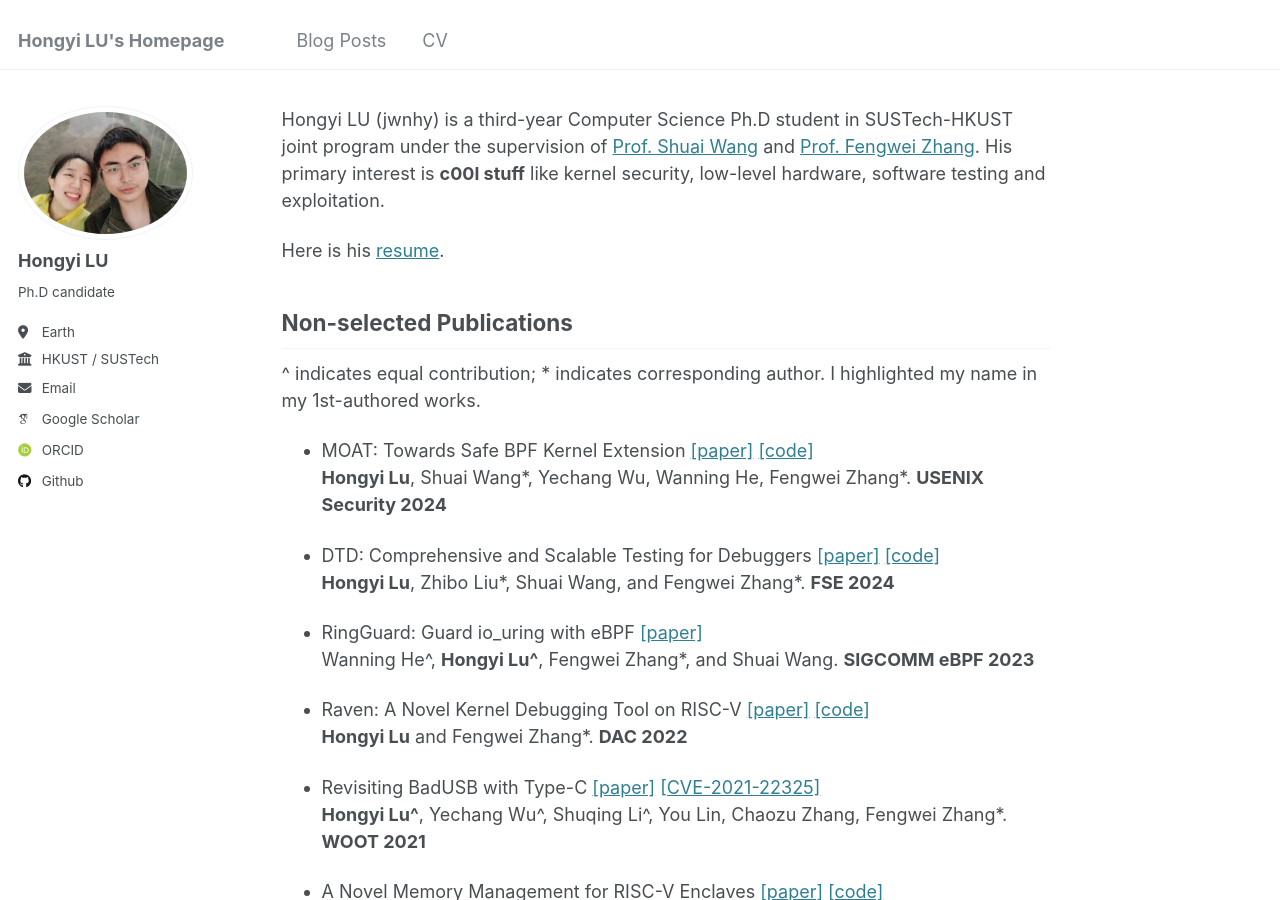
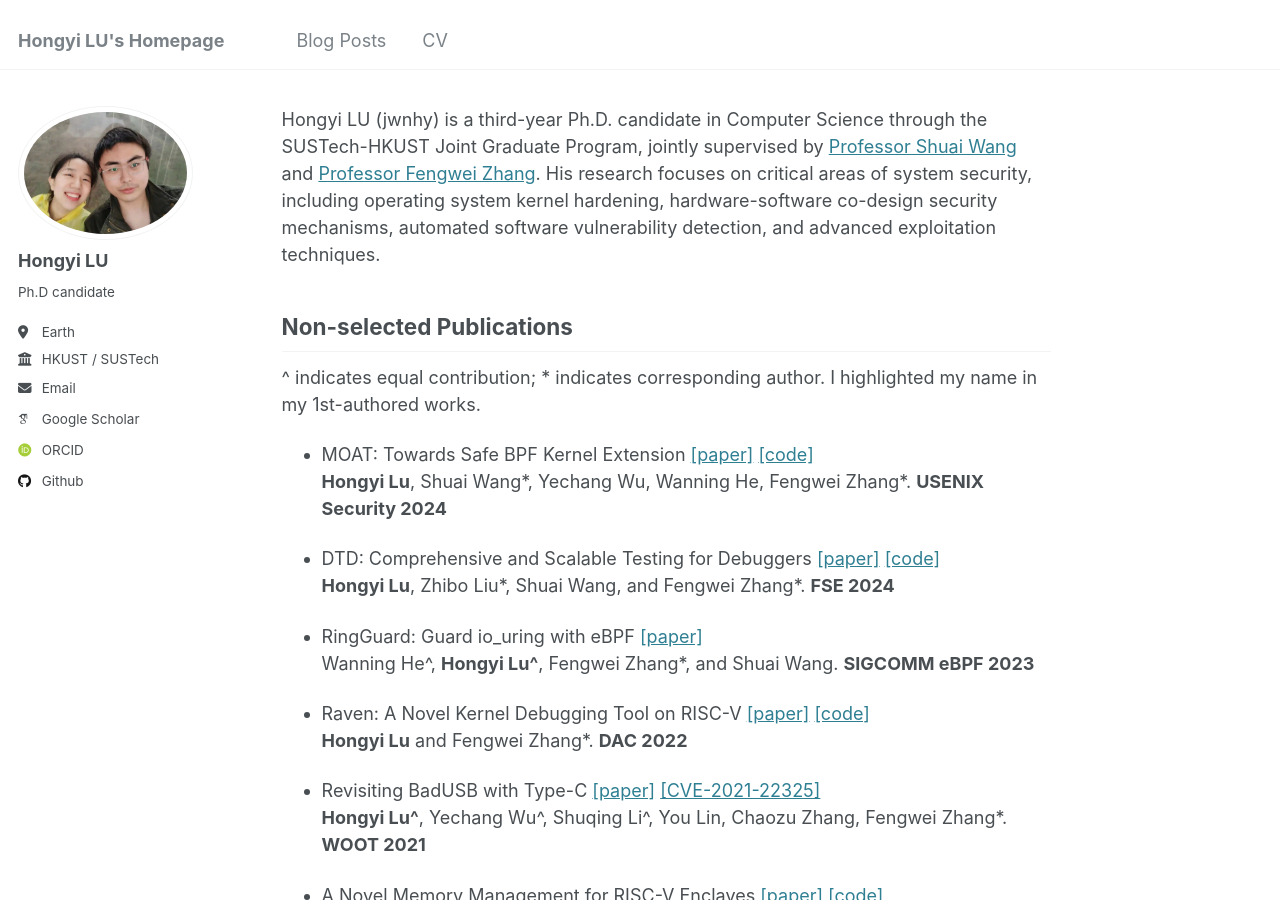
Before and after one commit to jwnhy/jwnhy.github.io, a Jekyll site: the page built from _pages/about.md, in a window 1280 px wide and 900 px high. Built offline with Jekyll 4.4.1, drawn with Linux system fonts in a browser that asks for light colours; some web fonts are replaced.

Commit message:
upload profile

```diff
--- a/_pages/about.md
+++ b/_pages/about.md
@@ -10,13 +10,13 @@ author: "Hongyi Lu (jwnhy)"
 permalink: /
 ---
 
-Hongyi LU (jwnhy) is a third-year Computer Science Ph.D student in
-SUSTech-HKUST joint program under the supervision of [Prof. Shuai
-Wang](https://www.cse.ust.hk/~shuaiw/) and [Prof. Fengwei
-Zhang](https://fengweiz.github.io/). His primary interest is **c00l stuff**
-like kernel security, low-level hardware, software testing and exploitation.
-
-Here is his [resume](../resume.pdf).
+Hongyi LU (jwnhy) is a third-year Ph.D. candidate in Computer Science through
+the SUSTech-HKUST Joint Graduate Program, jointly supervised by [Professor
+Shuai Wang](https://www.cse.ust.hk/~shuaiw/) and [Professor Fengwei
+Zhang](https://fengweiz.github.io/). His research focuses on critical areas of
+system security, including operating system kernel hardening, hardware-software
+co-design security mechanisms, automated software vulnerability detection, and
+advanced exploitation techniques.
 
 ## Non-selected Publications
 
```
